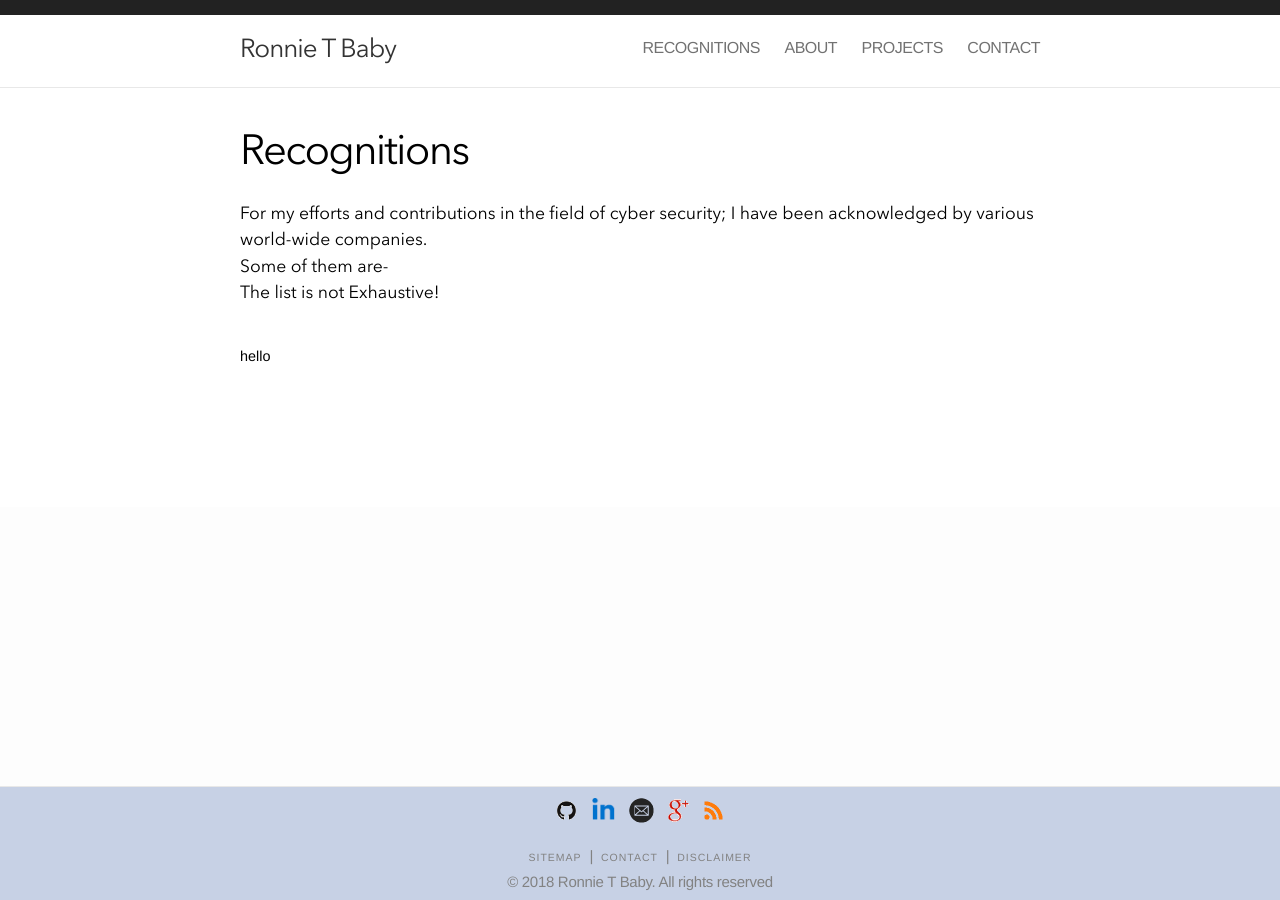
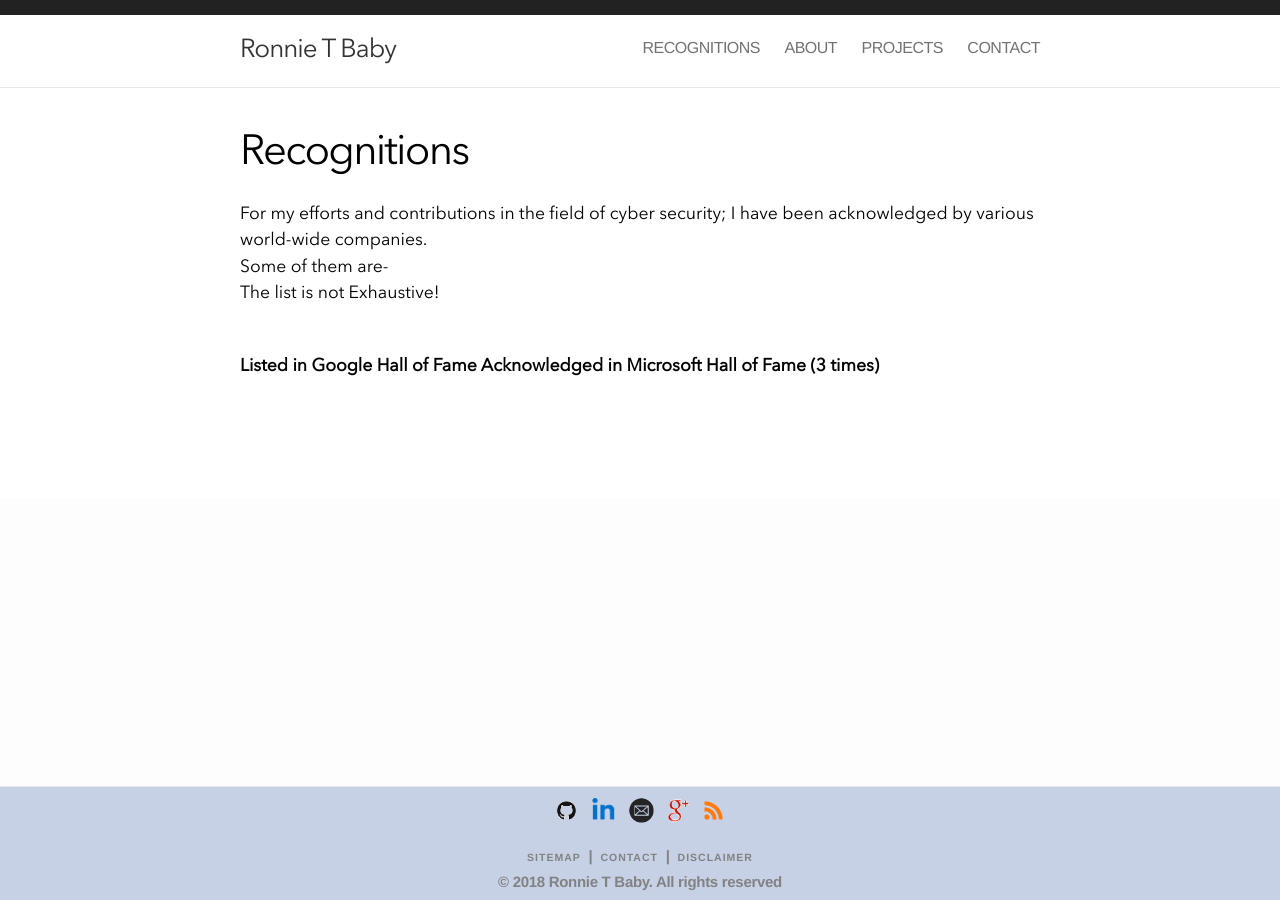
Before and after one commit to procodey/pro, a Jekyll site: the page built from acknowledgments.html, in a window 1280 px wide. Built offline with Jekyll 4.4.1, drawn with Linux system fonts in a browser that asks for light colours; nearby versions of some CDN libraries.

Commit message:
Update acknowledgments.html

```diff
--- a/acknowledgments.html
+++ b/acknowledgments.html
@@ -9,7 +9,8 @@
   </header>
   <p>For my efforts and contributions in the field of cyber security; I have been acknowledged by various world-wide companies.
     <br>Some of them are-<br>The list is not Exhaustive!</p>
+
+<br>
+<b>Listed in Google Hall of Fame
+  <b> Acknowledged in Microsoft Hall of Fame (3 times)
 </div>
- <div class="projects">
-   hello
-</div>
```
